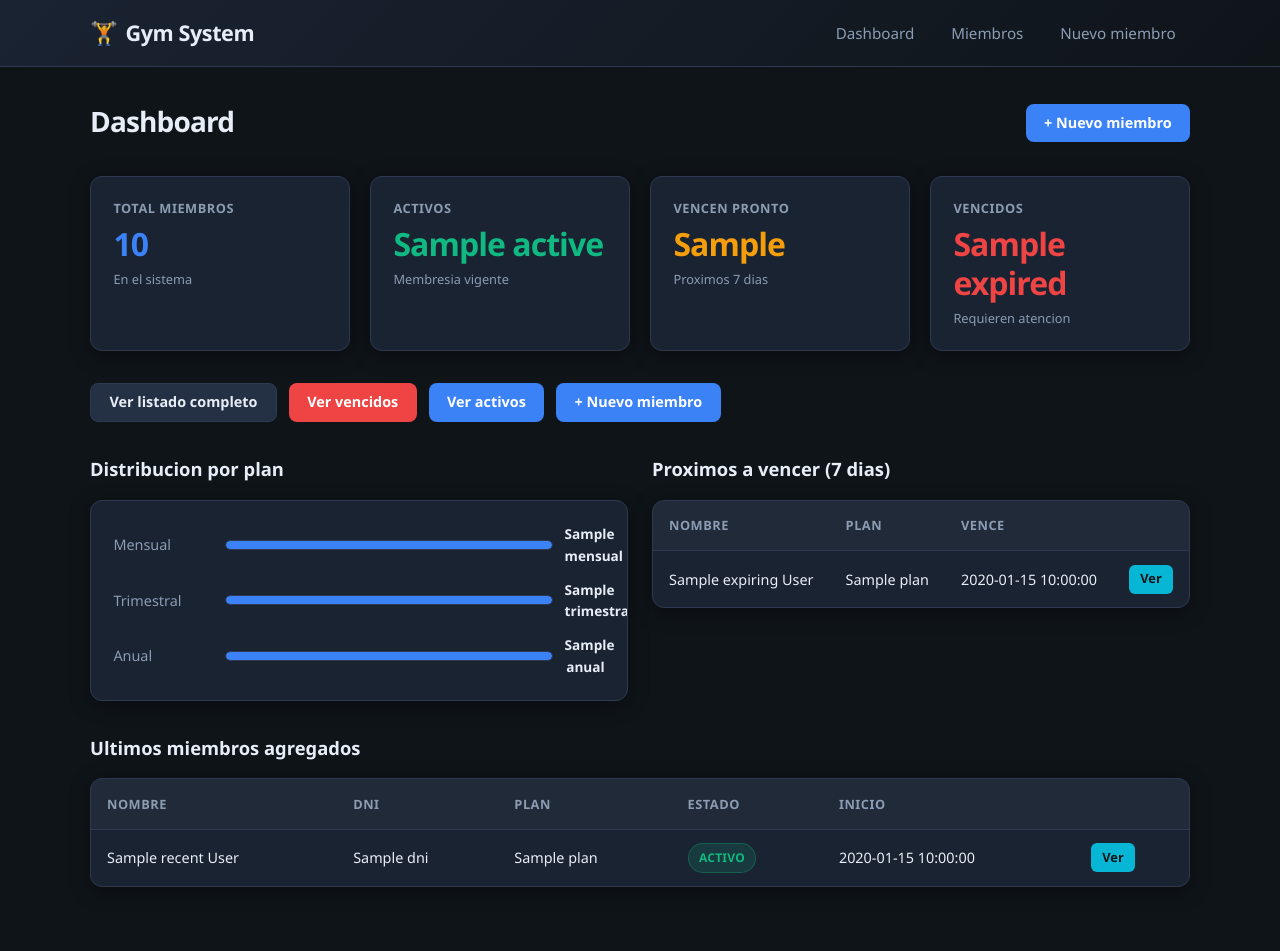
After one commit to Planda1/proto-ins, a FastAPI app: template templates/dashboard.html in a window 1280 px wide. The commit adds this page. Run offline with FastAPI, Linux system fonts and the light colour scheme; the template is opened without the code that fills it: most values are stand-ins (such as "Sample title", 1, 10 or a date in 2020).

Commit message:
Added a dashboard page

```diff
--- a/main.py
+++ b/main.py
@@ -146,8 +146,53 @@ async def delete_member(member_id: int, session: Session=Depends(get_session)):
     return {"ok": True, "message": "Miembro eliminado"}
 
 #---- Jinja ENDPOINTS ----
+
+# Dashboard
+@app.get("/")
+async def dashboard(request: Request, session: Session = Depends(get_session)):
+    update_members_status(session)
+
+    members = session.exec(select(Member)).all()
+    today = date.today()
+    in_7_days = today + timedelta(days=7)
+
+    active = [m for m in members if m.status == "active"]
+    expired = [m for m in members if m.status == "expired"]
+    expiring = [
+        m for m in members
+        if m.status == "active" and m.end_date and today <= m.end_date <= in_7_days
+    ]
+    expiring.sort(key=lambda m: m.end_date)
+
+    by_plan = {
+        "mensual": sum(1 for m in members if m.plan == "mensual"),
+        "trimestral": sum(1 for m in members if m.plan == "trimestral"),
+        "anual": sum(1 for m in members if m.plan == "anual"),
+    }
+
+    recent = sorted(members, key=lambda m: m.created_at or datetime.min.replace(tzinfo=timezone.utc), reverse=True)[:5]
+
+    stats = {
+        "total": len(members),
+        "active": len(active),
+        "expired": len(expired),
+        "expiring_soon": len(expiring),
+        "by_plan": by_plan,
+    }
+
+    return templates.TemplateResponse(
+        request=request,
+        name="dashboard.html",
+        context={
+            "request": request,
+            "stats": stats,
+            "expiring": expiring[:8],
+            "recent": recent,
+        },
+    )
+
 # Listado de Miembros
-@app.get("/")
+@app.get("/members")
 async def member_list(request: Request, status: Optional[str] = None, plan: Optional[str] = None, dni: Optional[str] = None, session: Session=Depends(get_session)):
     update_members_status(session)
 
--- a/static/style.css
+++ b/static/style.css
@@ -76,6 +76,11 @@ a:hover {
   display: flex;
   align-items: center;
   gap: 0.5rem;
+}
+
+.navbar-brand::before {
+  content: "🏋️";
+  font-size: 1.4rem;
 }
 
 .navbar-brand:hover {
@@ -467,3 +472,122 @@ h4 {
 form.inline {
   display: inline;
 }
+
+/* ---------- Dashboard ---------- */
+.stats-grid {
+  display: grid;
+  grid-template-columns: repeat(auto-fit, minmax(200px, 1fr));
+  gap: 1.25rem;
+  margin-bottom: 2rem;
+}
+
+.stat-card {
+  background: var(--bg-card);
+  border: 1px solid var(--border);
+  border-radius: var(--radius);
+  padding: 1.35rem 1.4rem;
+  box-shadow: var(--shadow);
+  transition: transform var(--transition), border-color var(--transition);
+}
+
+.stat-card:hover {
+  transform: translateY(-2px);
+  border-color: var(--primary);
+}
+
+.stat-card .stat-label {
+  font-size: 0.8rem;
+  font-weight: 600;
+  color: var(--text-muted);
+  text-transform: uppercase;
+  letter-spacing: 0.04em;
+  margin-bottom: 0.4rem;
+}
+
+.stat-card .stat-value {
+  font-size: 2rem;
+  font-weight: 700;
+  letter-spacing: -0.03em;
+  line-height: 1.2;
+}
+
+.stat-card .stat-hint {
+  font-size: 0.8rem;
+  color: var(--text-muted);
+  margin-top: 0.35rem;
+}
+
+.stat-card.stat-active .stat-value { color: var(--success); }
+.stat-card.stat-expired .stat-value { color: var(--danger); }
+.stat-card.stat-soon .stat-value { color: var(--warning); }
+.stat-card.stat-total .stat-value { color: var(--primary); }
+
+.dashboard-section {
+  margin-bottom: 2rem;
+}
+
+.dashboard-section h2 {
+  font-size: 1.15rem;
+  font-weight: 600;
+  margin-bottom: 1rem;
+  color: var(--text);
+}
+
+.quick-actions {
+  display: flex;
+  flex-wrap: wrap;
+  gap: 0.75rem;
+  margin-bottom: 2rem;
+}
+
+.plan-bars {
+  display: flex;
+  flex-direction: column;
+  gap: 0.75rem;
+}
+
+.plan-bar-row {
+  display: grid;
+  grid-template-columns: 100px 1fr 40px;
+  align-items: center;
+  gap: 0.75rem;
+}
+
+.plan-bar-label {
+  font-size: 0.9rem;
+  color: var(--text-muted);
+}
+
+.plan-bar-track {
+  height: 10px;
+  background: var(--bg);
+  border-radius: 999px;
+  overflow: hidden;
+  border: 1px solid var(--border);
+}
+
+.plan-bar-fill {
+  height: 100%;
+  border-radius: 999px;
+  background: var(--primary);
+  transition: width 0.4s ease;
+}
+
+.plan-bar-count {
+  font-size: 0.85rem;
+  font-weight: 600;
+  text-align: right;
+  color: var(--text);
+}
+
+.two-col {
+  display: grid;
+  grid-template-columns: 1fr 1fr;
+  gap: 1.5rem;
+}
+
+@media (max-width: 768px) {
+  .two-col {
+    grid-template-columns: 1fr;
+  }
+}
--- a/templates/base.html
+++ b/templates/base.html
@@ -11,7 +11,8 @@
         <div class="navbar-inner">
             <a class="navbar-brand" href="/">Gym System</a>
             <div class="nav-links">
-                <a class="nav-link" href="/">Miembros</a>
+                <a class="nav-link" href="/">Dashboard</a>
+                <a class="nav-link" href="/members">Miembros</a>
                 <a class="nav-link" href="/members_new">Nuevo miembro</a>
             </div>
         </div>
--- /dev/null
+++ b/templates/dashboard.html
@@ -0,0 +1,153 @@
+{% extends "base.html" %}
+
+{% block title %}Dashboard - Gym System{% endblock %}
+
+{% block content %}
+    <div class="page-header">
+        <h1>Dashboard</h1>
+        <a href="/members_new" class="btn btn-primary">+ Nuevo miembro</a>
+    </div>
+
+    <div class="stats-grid">
+        <div class="stat-card stat-total">
+            <div class="stat-label">Total miembros</div>
+            <div class="stat-value">{{ stats.total }}</div>
+            <div class="stat-hint">En el sistema</div>
+        </div>
+        <div class="stat-card stat-active">
+            <div class="stat-label">Activos</div>
+            <div class="stat-value">{{ stats.active }}</div>
+            <div class="stat-hint">Membresia vigente</div>
+        </div>
+        <div class="stat-card stat-soon">
+            <div class="stat-label">Vencen pronto</div>
+            <div class="stat-value">{{ stats.expiring_soon }}</div>
+            <div class="stat-hint">Proximos 7 dias</div>
+        </div>
+        <div class="stat-card stat-expired">
+            <div class="stat-label">Vencidos</div>
+            <div class="stat-value">{{ stats.expired }}</div>
+            <div class="stat-hint">Requieren atencion</div>
+        </div>
+    </div>
+
+    <div class="quick-actions">
+        <a href="/members" class="btn btn-secondary">Ver listado completo</a>
+        <a href="/members?status=expired" class="btn btn-danger">Ver vencidos</a>
+        <a href="/members?status=active" class="btn btn-primary">Ver activos</a>
+        <a href="/members_new" class="btn btn-primary">+ Nuevo miembro</a>
+    </div>
+
+    <div class="two-col">
+        <div class="dashboard-section">
+            <h2>Distribucion por plan</h2>
+            <div class="card">
+                <div class="card-body">
+                    <div class="plan-bars">
+                        <div class="plan-bar-row">
+                            <span class="plan-bar-label">Mensual</span>
+                            <div class="plan-bar-track">
+                                <div class="plan-bar-fill" style="width: {{ stats.plan_pct.mensual }}%"></div>
+                            </div>
+                            <span class="plan-bar-count">{{ stats.by_plan.mensual }}</span>
+                        </div>
+                        <div class="plan-bar-row">
+                            <span class="plan-bar-label">Trimestral</span>
+                            <div class="plan-bar-track">
+                                <div class="plan-bar-fill" style="width: {{ stats.plan_pct.trimestral }}%"></div>
+                            </div>
+                            <span class="plan-bar-count">{{ stats.by_plan.trimestral }}</span>
+                        </div>
+                        <div class="plan-bar-row">
+                            <span class="plan-bar-label">Anual</span>
+                            <div class="plan-bar-track">
+                                <div class="plan-bar-fill" style="width: {{ stats.plan_pct.anual }}%"></div>
+                            </div>
+                            <span class="plan-bar-count">{{ stats.by_plan.anual }}</span>
+                        </div>
+                    </div>
+                </div>
+            </div>
+        </div>
+
+        <div class="dashboard-section">
+            <h2>Proximos a vencer (7 dias)</h2>
+            <div class="table-wrapper">
+                <table class="table">
+                    <thead>
+                        <tr>
+                            <th>Nombre</th>
+                            <th>Plan</th>
+                            <th>Vence</th>
+                            <th></th>
+                        </tr>
+                    </thead>
+                    <tbody>
+                        {% if expiring %}
+                            {% for m in expiring %}
+                                <tr>
+                                    <td>{{ m.name }} {{ m.surname }}</td>
+                                    <td>{{ m.plan }}</td>
+                                    <td>{{ m.end_date }}</td>
+                                    <td>
+                                        <a href="/members/{{ m.id }}/view" class="btn btn-sm btn-info">Ver</a>
+                                    </td>
+                                </tr>
+                            {% endfor %}
+                        {% else %}
+                            <tr>
+                                <td colspan="4" class="empty">Nadie vence en los proximos 7 dias.</td>
+                            </tr>
+                        {% endif %}
+                    </tbody>
+                </table>
+            </div>
+        </div>
+    </div>
+
+    <div class="dashboard-section">
+        <h2>Ultimos miembros agregados</h2>
+        <div class="table-wrapper">
+            <table class="table">
+                <thead>
+                    <tr>
+                        <th>Nombre</th>
+                        <th>DNI</th>
+                        <th>Plan</th>
+                        <th>Estado</th>
+                        <th>Inicio</th>
+                        <th></th>
+                    </tr>
+                </thead>
+                <tbody>
+                    {% if recent %}
+                        {% for m in recent %}
+                            <tr>
+                                <td>{{ m.name }} {{ m.surname }}</td>
+                                <td>{{ m.dni or '—' }}</td>
+                                <td>{{ m.plan }}</td>
+                                <td>
+                                    {% if m.status == "active" %}
+                                        <span class="badge badge-success">Activo</span>
+                                    {% elif m.status == "inactive" %}
+                                        <span class="badge badge-warning">Inactivo</span>
+                                    {% else %}
+                                        <span class="badge badge-danger">Vencido</span>
+                                    {% endif %}
+                                </td>
+                                <td>{{ m.start_date }}</td>
+                                <td>
+                                    <a href="/members/{{ m.id }}/view" class="btn btn-sm btn-info">Ver</a>
+                                </td>
+                            </tr>
+                        {% endfor %}
+                    {% else %}
+                        <tr>
+                            <td colspan="6" class="empty">No hay miembros aun.</td>
+                        </tr>
+                    {% endif %}
+                </tbody>
+            </table>
+        </div>
+    </div>
+{% endblock %}
--- a/templates/member_detail.html
+++ b/templates/member_detail.html
@@ -38,6 +38,6 @@
                 Eliminar
             </button>
         </form>
-        <a href="/" class="btn btn-secondary">Volver al listado</a>
+        <a href="/members" class="btn btn-secondary">Volver al listado</a>
     </div>
 {% endblock %}
--- a/templates/member_form.html
+++ b/templates/member_form.html
@@ -56,7 +56,7 @@
                 </div>
 
                 <div class="form-actions">
-                    <a href="/" class="btn btn-secondary">Cancelar</a>
+                    <a href="/members" class="btn btn-secondary">Cancelar</a>
                     <button type="submit" class="btn btn-primary">
                         {% if edit_mode %}Actualizar{% else %}Crear{% endif %}
                     </button>
--- a/templates/member_list.html
+++ b/templates/member_list.html
@@ -8,7 +8,7 @@
         <a href="/members_new" class="btn btn-primary">+ Nuevo miembro</a>
     </div>
 
-    <form method="get" action="/" class="filter-form">
+    <form method="get" action="/members" class="filter-form">
         <div class="filter-row">
             <div>
                 <label for="status" class="form-label">Estado</label>
@@ -34,7 +34,7 @@
             </div>
             <div class="filter-actions">
                 <button type="submit" class="btn btn-primary">Filtrar</button>
-                <a href="/" class="btn btn-secondary">Limpiar</a>
+                <a href="/members" class="btn btn-secondary">Limpiar</a>
             </div>
         </div>
     </form>
```
